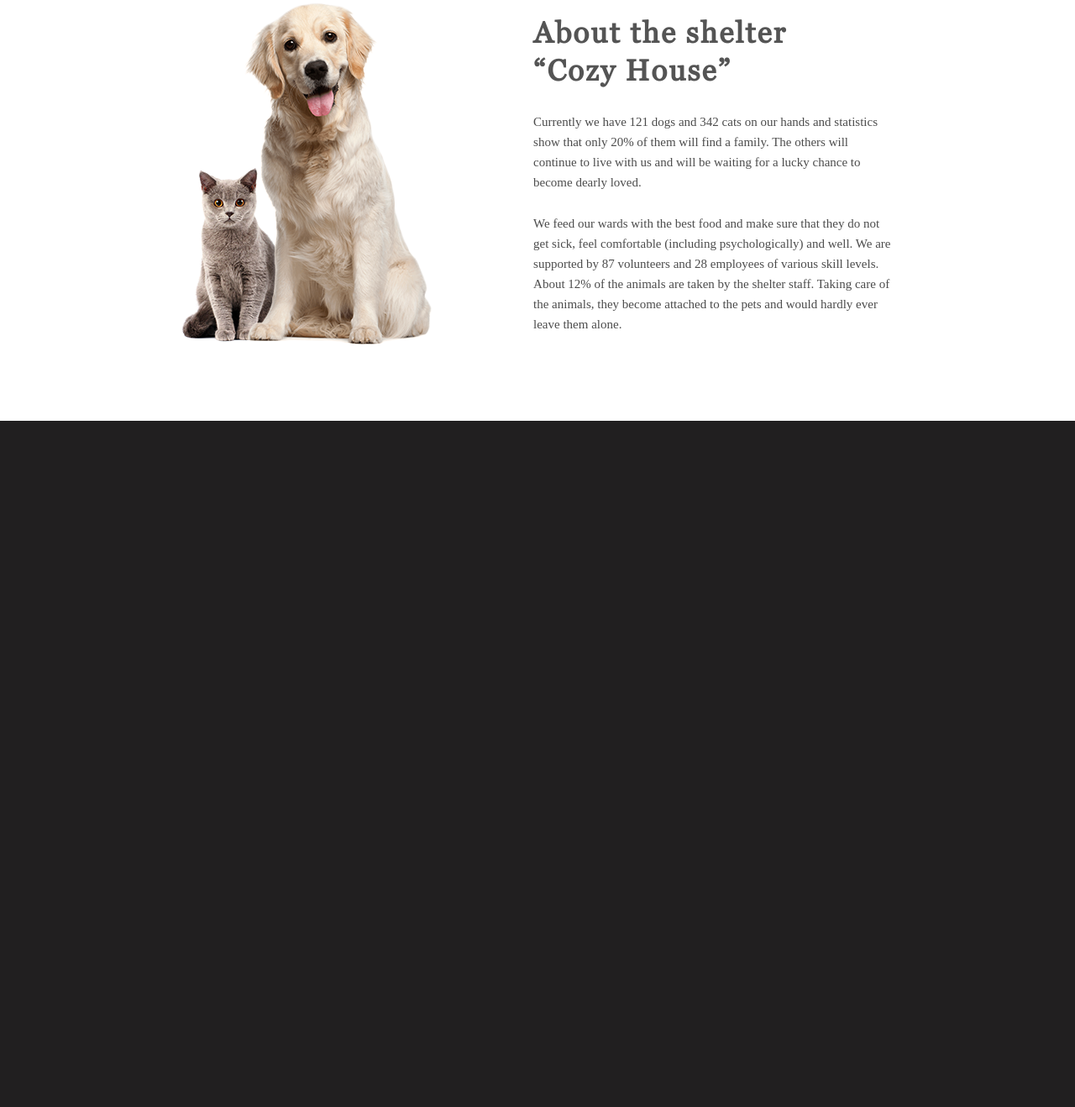
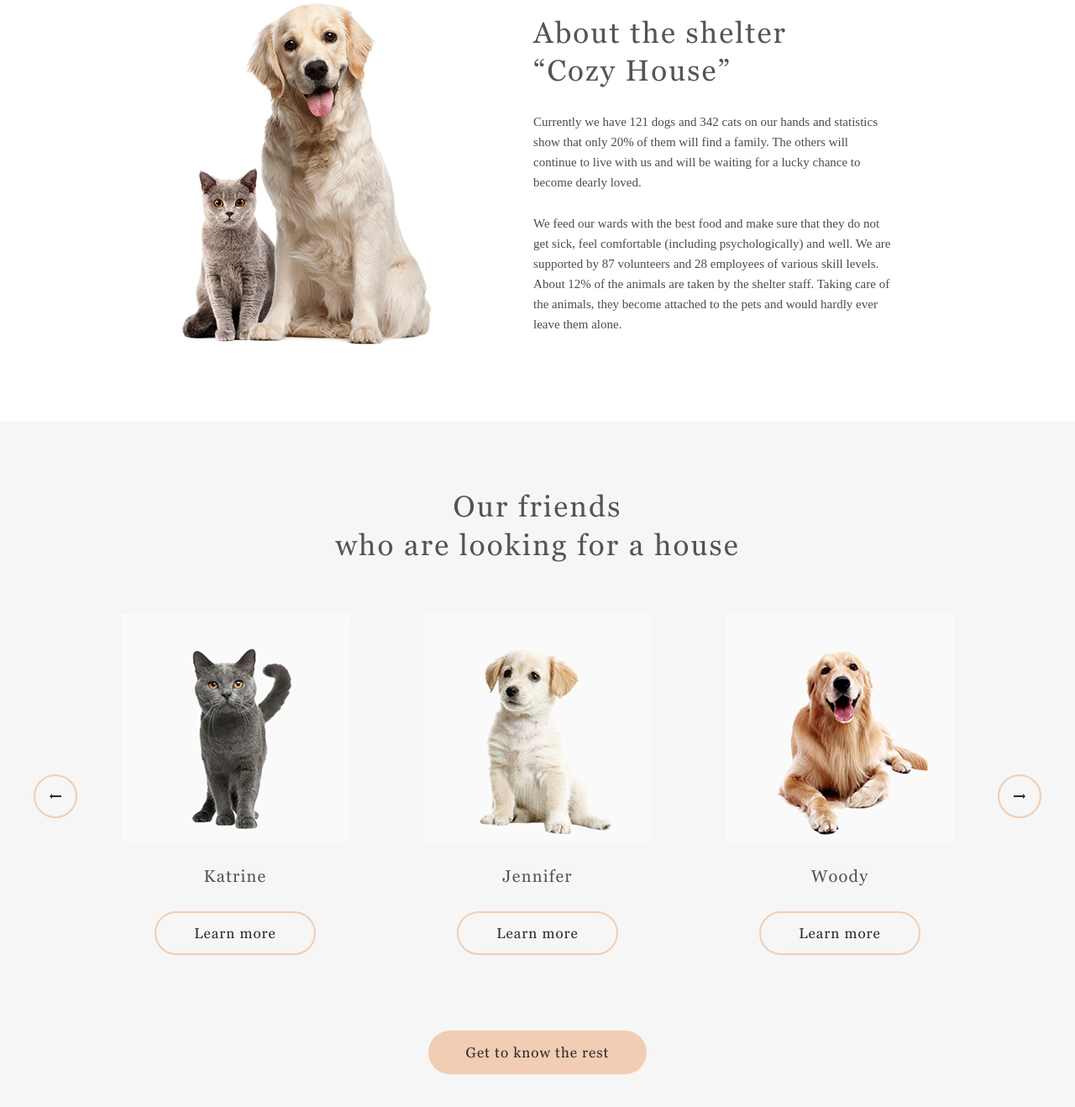
Before and after one commit to freenokke/2022Q1_RS, a plain HTML site: page shelter/pages/main/index.html in a window 1280 px wide. Shown: the part 994-2312 px from the top of the page at 84% size. Before the commit the page ends 1495 px from the top, so only its background shows below. Drawn offline with Linux system fonts and the light colour scheme; a web font is replaced by a local one.

Commit message:
feat: create our friends section

```diff
--- a/shelter/pages/main/index.html
+++ b/shelter/pages/main/index.html
@@ -67,6 +67,45 @@
                 </div>
             </div>
         </section>
+        <section id="our">
+            <div class="container-main">
+                <div class="our-container">
+                    <h3 class="our-title title">Our friends<br/>who are looking for a house</h3>
+                    <div class="our-slider slider">
+                        <div class="slider-handle">
+                            <button type="button" class="prev"></button>
+                        </div>
+                        <div class="slider-cards">
+                            <div class="slider-card">
+                                <div class="slider-card__image">
+                                    <img src="../../assets/images/our/katrine.png" alt="katrine">
+                                </div>
+                                <div class="slider-card__text">Katrine</div>
+                                <button type="button" class="slider-card__button">Learn more</button>
+                            </div>
+                            <div class="slider-card">
+                                <div class="slider-card__image">
+                                    <img src="../../assets/images/our/jennifer.png" alt="jennifer">
+                                </div>
+                                <div class="slider-card__text">Jennifer</div>
+                                <button type="button" class="slider-card__button">Learn more</button>
+                            </div>
+                            <div class="slider-card">
+                                <div class="slider-card__image">
+                                    <img src="../../assets/images/our/woody.png" alt="woody">
+                                </div>
+                                <div class="slider-card__text">Woody</div>
+                                <button type="button" class="slider-card__button">Learn more</button>
+                            </div>
+                        </div>
+                        <div class="slider-handle">
+                            <button type="button" class="next"></button>
+                        </div>
+                    </div>
+                    <a class="our-button" href="../pets/index.html">Get to know the rest</a>
+                </div>
+            </div>
+        </section>
     </main>
 </body>
 </html>
--- a/shelter/pages/main/sass/abstracts/_mixins.sass
+++ b/shelter/pages/main/sass/abstracts/_mixins.sass
@@ -9,6 +9,7 @@
     font-family: $font
     font-size: $size
     line-height: $line-h
+    font-weight: 400
 
 @mixin link($col)
     text-decoration: none
--- a/shelter/pages/main/sass/layout/_about.sass
+++ b/shelter/pages/main/sass/layout/_about.sass
@@ -27,9 +27,3 @@
                 margin:0
                 &:first-child
                     margin: 25px 0
-
-
-
-
-
-.text
--- /dev/null
+++ b/shelter/pages/main/sass/layout/_our.sass
@@ -0,0 +1,91 @@
+#our
+    background-color: $color-section_darken
+.our
+    &-container
+        padding-top: 6.67%
+        padding-bottom: 8.33%
+        display: flex
+        flex-direction: column
+        align-items: center
+    &-title
+        letter-spacing: 0.06em
+        max-width: 482px
+        text-align: center
+        margin: 0
+        margin-bottom: 60px
+    &-slider
+        &.slider
+            display: flex
+            flex-direction: row
+            align-items: center
+            justify-content: space-between
+            width: 100%
+            margin-bottom: 5%
+        .slider
+            &-cards
+                display: flex
+                flex: 1 1 auto
+                max-width: 990px
+                justify-content: space-between
+            &-card
+                &:hover
+                    background: #FFFFFF
+                &:hover .slider-card__button
+                    background: #FDDCC4
+                display: flex
+                flex-direction: column
+                align-items: center
+                cursor: pointer
+                transition: background 0.3s
+                &__image
+                    margin-bottom: 30px
+                    img
+                        display: block
+                &__text
+                    @include titleFont($size: 20px, $line-h: 23px)
+                    letter-spacing: 0.06em
+                    color: $color-title
+                    margin-bottom: 30px
+                &__button
+                    outline: none
+                    border: 2px solid #F1CDB3
+                    cursor: pointer
+                    padding: 13px 45px
+                    border-radius: 100px
+                    background: transparent
+                    @include textFont("GeorgiaRegular", 17px, 130%)
+                    @include link(#292929)
+                    letter-spacing: 0.06em
+                    transition: background 0.3s
+                    margin-bottom: 30px
+            &-handle
+                button
+                    width: 52px
+                    height: 52px
+                    border-radius: 50%
+                    border: 2px solid #F1CDB3
+                    cursor: pointer
+                    background-color: transparent
+                    transition: background 0.3s
+                    &:hover
+                        background-color: #FDDCC4
+                .next
+                    background-image: url(../../assets/icons/our/arrow-right.svg)
+                    background-repeat: no-repeat
+                    background-position: center center
+                .prev
+                    background-image: url(../../assets/icons/our/arrow-left.svg)
+                    background-repeat: no-repeat
+                    background-position: center center
+    &-button
+        max-width: 261px
+        display: block
+        padding: 15px 45px
+        border-radius: 100px
+        background: #F1CDB3
+        @include textFont("GeorgiaRegular", 17px, 130%)
+        @include link(#292929)
+        letter-spacing: 0.058em
+        transition: background 0.3s
+        &:hover
+            background: #FDDCC4
--- a/shelter/pages/main/sass/main.sass
+++ b/shelter/pages/main/sass/main.sass
@@ -5,3 +5,4 @@
 @import 'layout/header'
 @import 'layout/not-only'
 @import 'layout/about'
+@import 'layout/our'
```
Also changed, not shown: shelter/pages/main/main.css.
